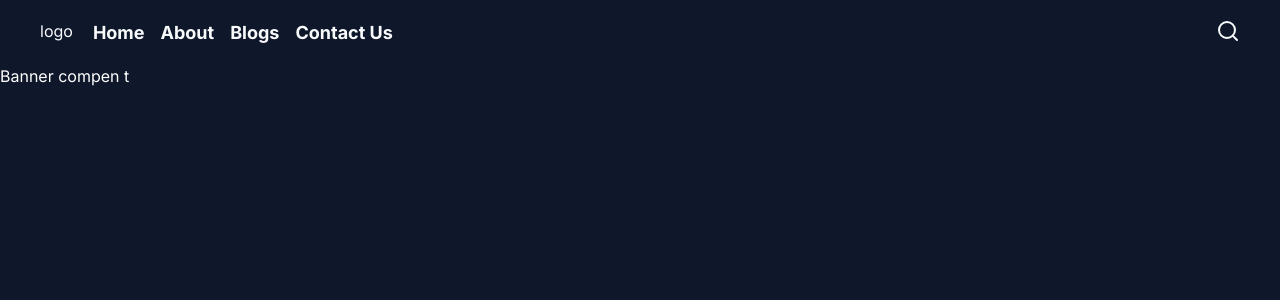
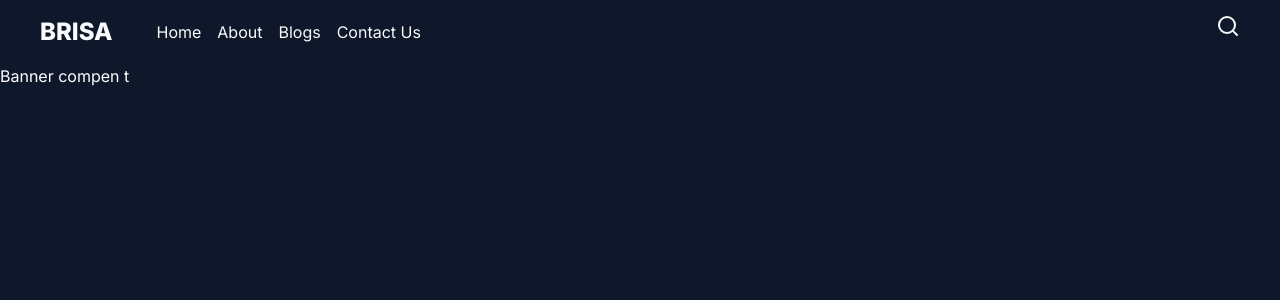
Before and after one commit to anwarjunaidkm/modern-portfolio, a Next.js app: page / in a window 1280 px wide. Shown: the top 300 px of the page. Built offline with nearby package versions, Linux system fonts and the light colour scheme.

Commit message:
logo correction

```diff
--- a/src/Containers/HomePage/HeaderContainer/HeaderContainer.tsx
+++ b/src/Containers/HomePage/HeaderContainer/HeaderContainer.tsx
@@ -9,9 +9,9 @@ function HeaderContainer() {
     <nav className="  flex justify-between bg-primary text-secondary h-16 items-center">
       <div className=" flex mx-auto justify-between w-full max-w-[1200px] ">
         <div className=" flex gap-5 ">
-          <h1>logo</h1>
+          <h1 className="font-extrabold text-5xl">BRISA</h1>
 
-          <div className=" flex gap-4 text-2xl font-bold ">
+          <div className=" flex gap-4 text-xl font-normal items-center ml-6">
             {navData.map((item, index) => (
               <Navbar key={index} label={item.label} url={item.url} />
             ))}
```
